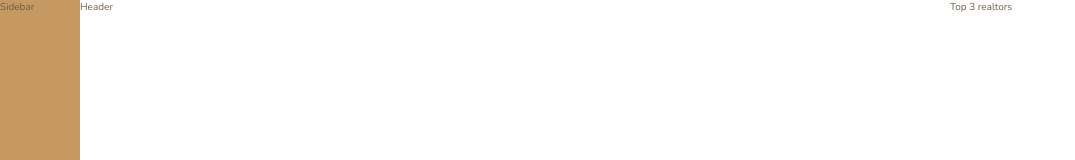
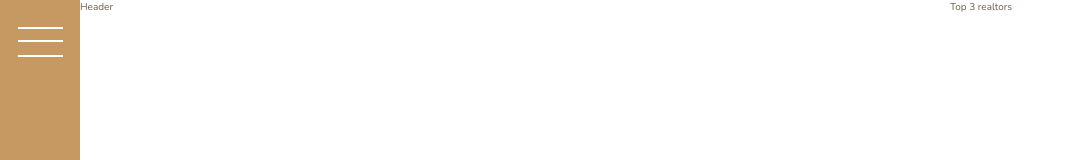
Before and after one commit to Francisco-BT/advanced-css, a website: page Nexter/index.html in a window 1280 px wide. Shown: the top 160 px of the page, without its empty margins (0-1075 px from the left). Drawn offline with nearby package versions, Linux system fonts and the light colour scheme; files that its build step writes are made by us from their sources.

Commit message:
feat: add sidebar button

```diff
--- a/Nexter/index.html
+++ b/Nexter/index.html
@@ -15,7 +15,9 @@
     <title>nexter &mdash; your home, your freedom</title>
   </head>
   <body class="container">
-    <div class="sidebar">Sidebar</div>
+    <div class="sidebar">
+      <button class="nav-btn"></button>
+    </div>
 
     <header class="header">Header</header>
 
--- a/Nexter/sass/_sidebar.scss
+++ b/Nexter/sass/_sidebar.scss
@@ -2,4 +2,33 @@
   background-color: $color-primary;
   grid-column: sidebar-start / sidebar-end;
   grid-row: 1 / -1;
+  display: flex;
+  justify-content: center;
 }
+
+.nav-btn {
+  border: none;
+  border-radius: 0;
+
+  background-color: #fff;
+  height: 2px;
+  width: 4.5rem;
+  margin-top: 4rem;
+
+  &::before,
+  &::after {
+    content: "";
+    background-color: #fff;
+    height: 2px;
+    width: 4.5rem;
+    display: block;
+  }
+
+  &::before {
+    transform: translateY(-1.3rem);
+  }
+
+  &::after {
+    transform: translateY(1.3rem);
+  }
+}
```
